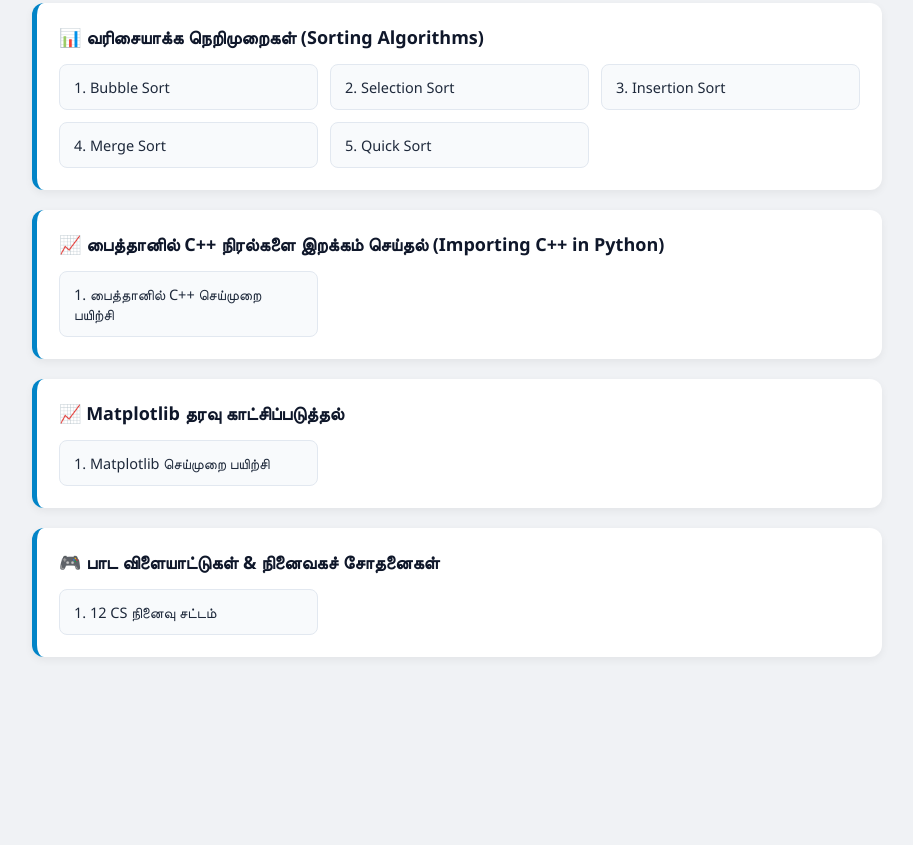
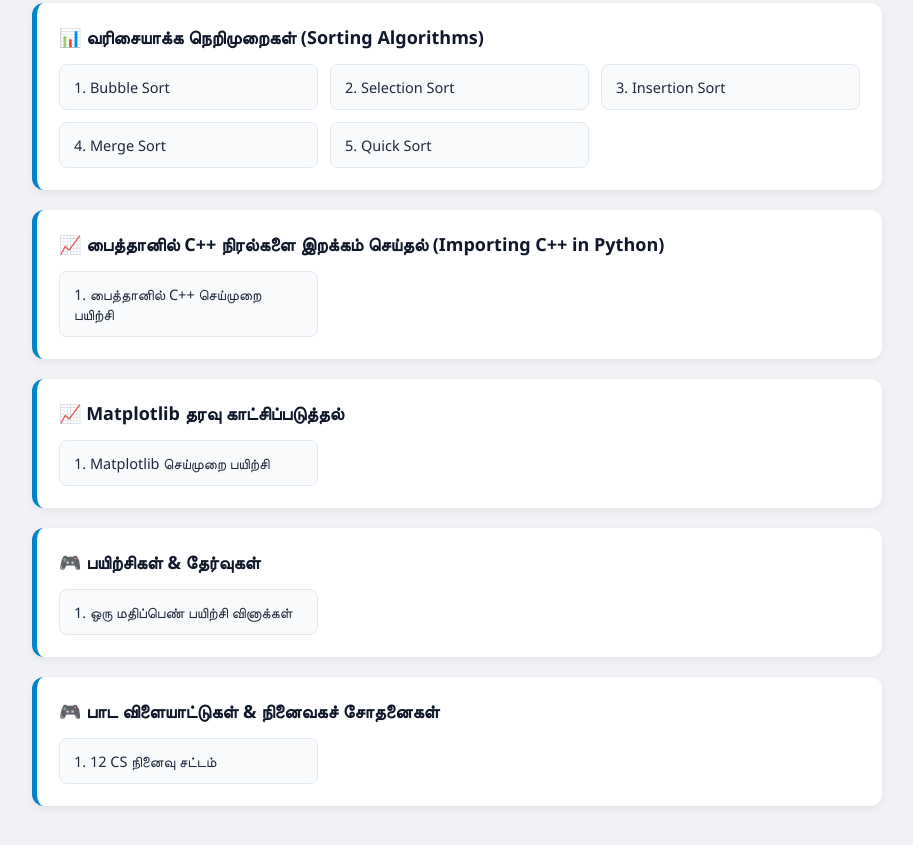
Before and after one commit to balakrishnan-ab/TNCSCASchoollogic, a plain HTML site: page index.html in a window 1280 px wide. Shown: the part 357-1202 px from the top of the page, without its empty margins (183-1096 px from the left). Before the commit the page ends 1054 px from the top, so only its background shows below. Drawn offline with Linux system fonts and the light colour scheme.

Commit message:
Update index.html

```diff
--- a/index.html
+++ b/index.html
@@ -178,6 +178,12 @@
                     <li><a href="matplotlib_12th_cs_lab.html">1. Matplotlib செய்முறை பயிற்சி</a></li>
                 </ul>
             </div>
+ <div class="card">
+                <h2>🎮 பயிற்சிகள் & தேர்வுகள்</h2>
+                <ul class="link-grid">
+                    <li><a href="12th_cs_last5_neet_model_test (1).html">1. ஒரு மதிப்பெண் பயிற்சி வினாக்கள்</a></li>
+                </ul>
+            </div>
 
             <div class="card">
                 <h2>🎮 பாட விளையாட்டுகள் & நினைவகச் சோதனைகள்</h2>
```
